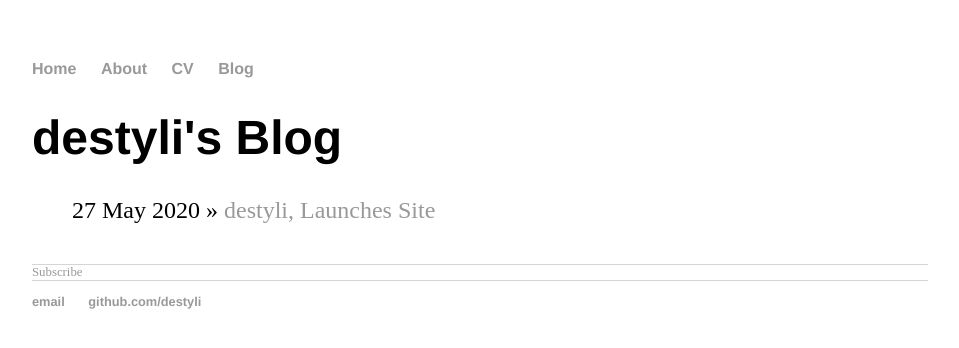
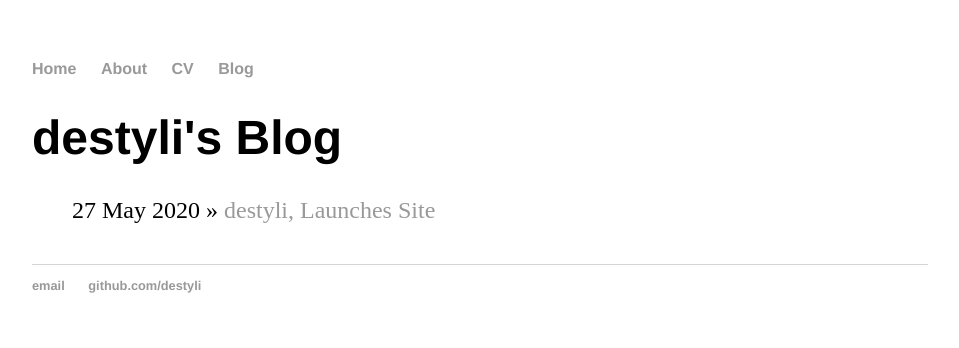
Before and after one commit to destyli/destyli.github.io, a Jekyll site: the page built from blog/index.html, in a window 1280 px wide. Shown: the top 348 px of the page, without its empty margins (160-1119 px from the left). Built offline with Jekyll 4.4.1, drawn with Linux system fonts in a browser that asks for light colours; Markdown is read by kramdown in place of the engine named in the settings.

Commit message:
Update index.html

```diff
--- a/blog/index.html
+++ b/blog/index.html
@@ -9,6 +9,3 @@ title: destyli's Blog
 	    <li><span>{{ post.date | date_to_string }}</span> » <a href="{{ post.url }}" title="{{ post.title }}">{{ post.title }}</a></li>
 	  {% endfor %}
 	</ul>
-	<footer>
-		<a href=https://destyli.github.io/blog/atom.xml>Subscribe</a>
-	</footer>
```
